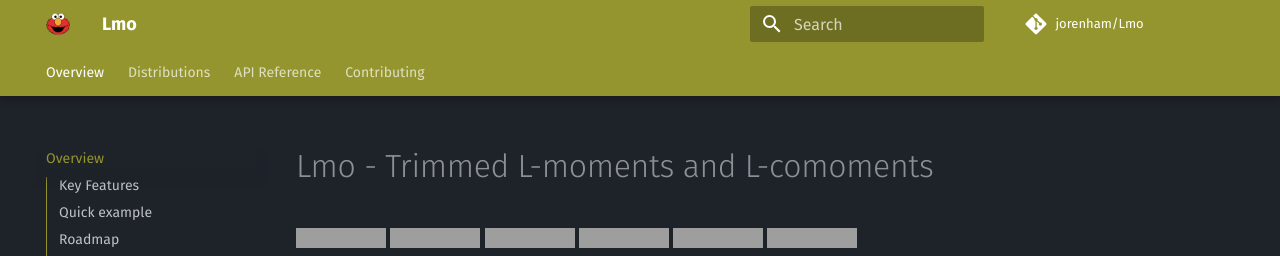
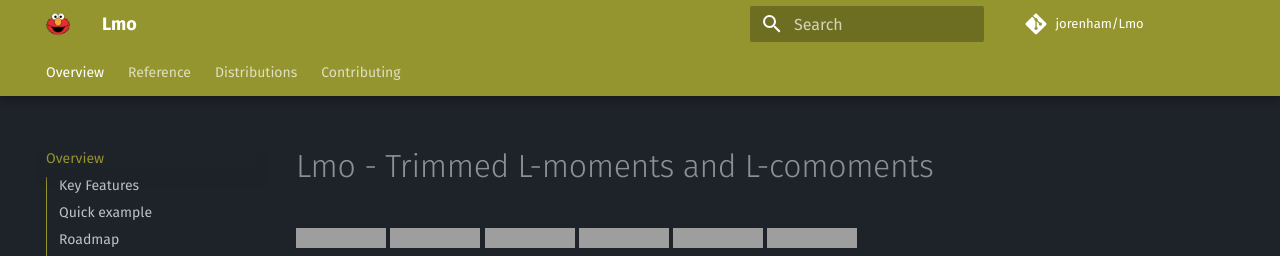
Before and after one commit to jorenham/Lmo, an MkDocs documentation site: the page built from docs/index.md, in a window 1280 px wide. Shown: the top 256 px of the page. Built offline with MkDocs 1.6.1 and Material for MkDocs 9.7.7, drawn with Linux system fonts in a browser that asks for light colours; comment, search, counter and statistics services are not loaded; grey boxes are pictures that could not be loaded.

Commit message:
install & configure `mkdocs-minify`

```diff
--- a/mkdocs.yml
+++ b/mkdocs.yml
@@ -10,14 +10,14 @@
 
 nav:
   - Overview: index.md
+  - Reference: api.md
   - Distributions: distributions.md
-  - API Reference: api.md
   - Contributing: contributing.md
 
 theme:
   name: material
+  favicon: img/favicon.ico
   logo: img/logo.png
-  favicon: img/favicon.ico
   features:
     - content.tabs.link
     - content.tooltips
@@ -28,13 +28,13 @@
     - navigation.tracking
     - toc.follow
     - toc.integrate
+  font:
+    text: Fira Sans
+    code: Fira Mono
   palette:
     scheme: slate
     primary: nose
     accent: skin
-  font:
-    text: Fira Sans
-    code: Fira Mono
 
 extra:
   social:
@@ -42,9 +42,29 @@
       link: https://github.com/jorenham/
 
 plugins:
+  # https://github.com/mkdocstrings/autorefs
+  - autorefs
+
+  # https://github.com/timvink/mkdocs-git-revision-date-localized-plugin
+  - git-revision-date-localized:
+      type: iso_date
+
+  # https://github.com/mondeja/mkdocs-include-markdown-plugin
   - include-markdown
-  - autorefs
-  - search
+
+  # https://github.com/byrnereese/mkdocs-minify-plugin
+  - minify:
+      cache_safe: true
+      minify_css: true
+      minify_html: true
+      minify_js: true
+      js_files:
+        - scripts/katex.js
+      css_files:
+        - styles/theme.css
+
+  # https://github.com/mkdocstrings/mkdocstrings
+  # https://github.com/mkdocstrings/python
   - mkdocstrings:
       default_handler: python
       handlers:
@@ -68,14 +88,17 @@
             show_source: false
             show_submodules: false
             signature_crossrefs: true
-  - git-revision-date-localized:
-      type: iso_date
+
+  # https://squidfunk.github.io/mkdocs-material/plugins/search/
+  - search
 
 markdown_extensions:
   # https://python-markdown.github.io/extensions/
   - abbr
   - attr_list
+  - def_list
   - extra
+  - footnotes
   - md_in_html
   - sane_lists
   - smarty
@@ -95,7 +118,7 @@
       emoji_generator: !!python/name:material.extensions.emoji.to_svg
   - pymdownx.highlight
   - pymdownx.inlinehilite
-  - pymdownx.snippets:
+  - pymdownx.snippets
   - pymdownx.striphtml
   - pymdownx.superfences
   - pymdownx.tabbed:
@@ -117,7 +140,6 @@
   - https://cdn.jsdelivr.net/npm/katex@0.16.10/dist/contrib/auto-render.min.js
   - https://cdn.jsdelivr.net/npm/katex@0.16.10/dist/contrib/copy-tex.min.js
 
-
 watch:
   - docs
   - lmo
--- a/pyproject.toml
+++ b/pyproject.toml
@@ -59,6 +59,7 @@
 mkdocs-include-markdown-plugin = "^6.0.5"
 mkdocstrings = {version = "^0.24.3", extras = ["python"]}
 mkdocs-git-revision-date-localized-plugin = "^1.2.4"
+mkdocs-minify-plugin = "^0.8.0"
 
 [tool.poetry.group.debug.dependencies]
 ipython = "^8.23.0"
```
Also changed, not shown: 1 other file.
